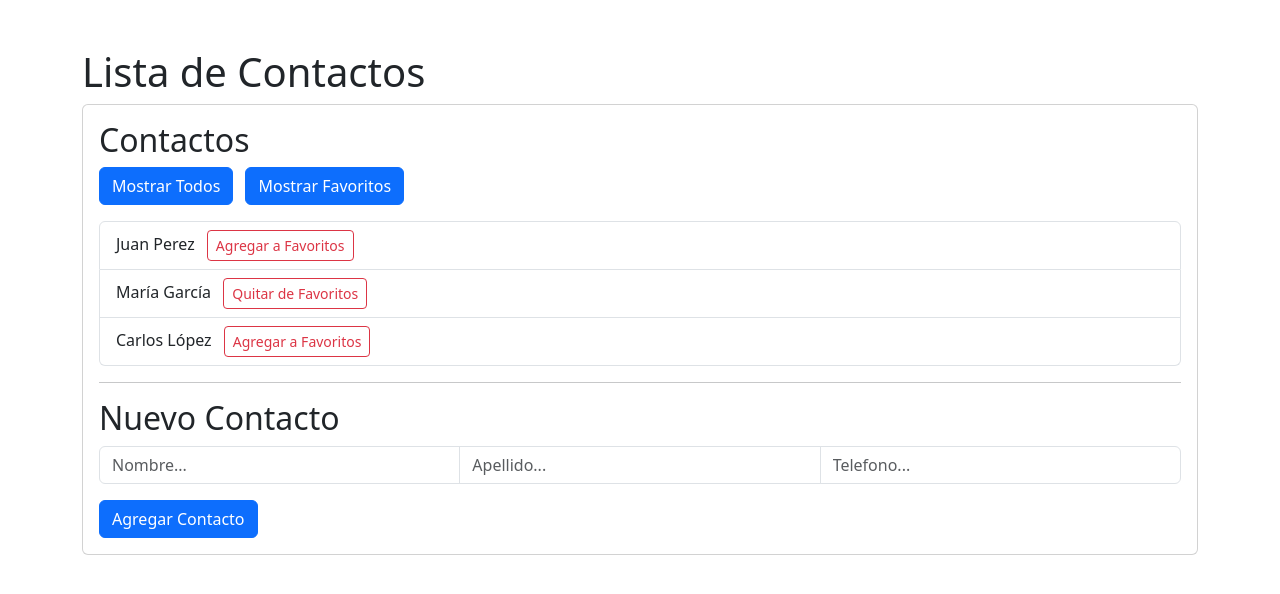
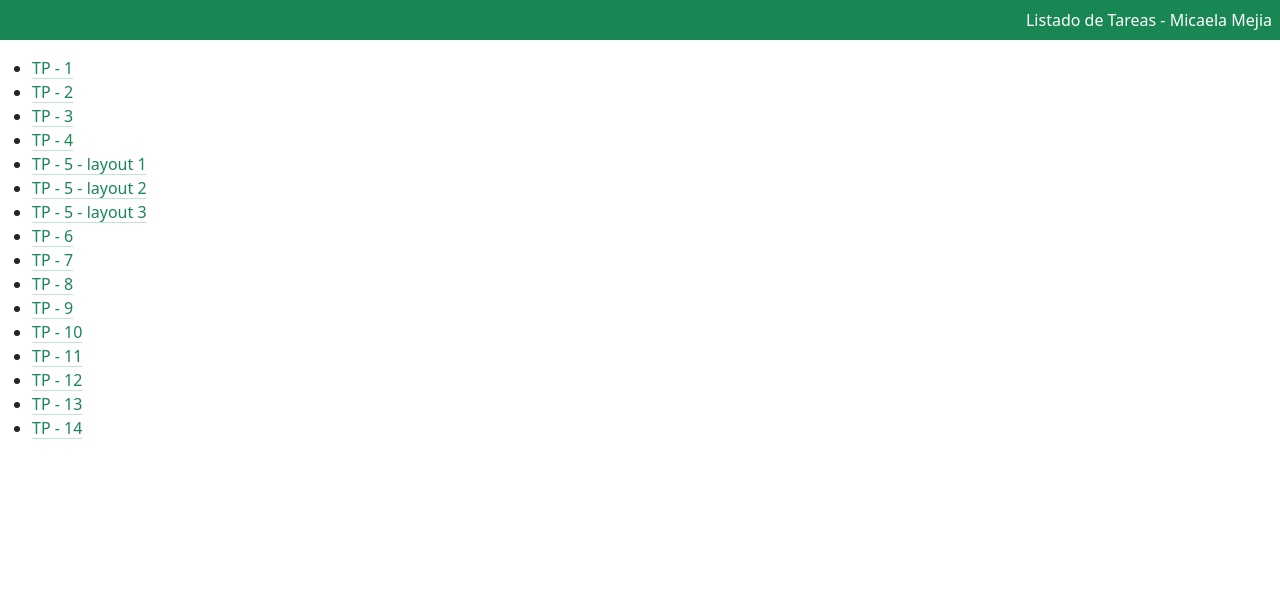
Before and after one commit to MicaelaMejiaVargas/plataformas-moviles-entregas, a plain HTML site: page tp-13/index.html in a window 1280 px wide. Drawn offline with nearby package versions, Linux system fonts and the light colour scheme.

Commit message:
Add files via upload

```diff
--- a/tp-13/index.html
+++ b/tp-13/index.html
@@ -1,115 +1,32 @@
 <!DOCTYPE html>
-<html>
+<html lang="en">
 <head>
-    <meta charset="utf-8">
-    <meta name="viewport" content="width=device-width, initial-scale=1">
-    <title>Lista de Contactos - DOM y JavaScript</title>
-    <link href="https://cdn.jsdelivr.net/npm/bootstrap@5.3.1/dist/css/bootstrap.min.css" rel="stylesheet" integrity="sha384-4bw+/aepP/YC94hEpVNVgiZdgIC5+VKNBQNGCHeKRQN+PtmoHDEXuppvnDJzQIu9" crossorigin="anonymous">
+    <meta charset="UTF-8">
+    <meta name="viewport" content="width=device-width, initial-scale=1.0">
+     <link href="https://cdn.jsdelivr.net/npm/bootstrap@5.3.3/dist/css/bootstrap.min.css" rel="stylesheet" integrity="sha384-QWTKZyjpPEjISv5WaRU9OFeRpok6YctnYmDr5pNlyT2bRjXh0JMhjY6hW+ALEwIH" crossorigin="anonymous">
+    <title>Inicio</title>
 </head>
 <body>
-    <div class="container my-1 my-sm-2 my-md-4 my-lg-5">
-        <h1>Lista de Contactos</h1>
-        <div class="card">
-            <div class="card-body">
-                <h2>Contactos</h2>
-
-                <div>
-                    <button class="btn btn-primary mb-3" id="btnMostrarTodos">Mostrar Todos</button>
-                    <button class="btn btn-primary mb-3 ms-2" id="btnMostrarFavoritos">Mostrar Favoritos</button>
-                </div>
-
-                <ul id="lista-contactos" class="list-group"></ul>
-
-                <hr class="hr">
-
-                <h2>Nuevo Contacto</h2>
-                <form id="form-contacto">
-                    <div class="input-group mb-3">
-                        <input type="text" class="form-control" name="nombre" id="input-nombre" placeholder="Nombre..." aria-label="Nombre">
-                        <input type="text" class="form-control" name="apellido" id="input-apellido" placeholder="Apellido..." aria-label="Apellido">
-                        <input type="number" class="form-control" name="telefono" id="input-telefono" placeholder="Telefono..." aria-label="Telefono">
-                    </div>
-                    <button class="btn btn-primary" type="submit">Agregar Contacto</button>
-                </form>
-            </div>
-        </div>
+    <div>
+        <p class="bg-success p-2 text-white bg-opacity-90 text-end">Listado de Tareas - Micaela Mejia</p>
+        <ul>
+            <li><a href="tp-1/" class="link-success link-offset-2 link-underline-opacity-25 link-underline-opacity-100-hover">TP - 1</a></li>
+            <li><a href="tp-2/" class="link-success link-offset-2 link-underline-opacity-25 link-underline-opacity-100-hover">TP - 2</a></li>
+            <li><a href="tp-3/" class="link-success link-offset-2 link-underline-opacity-25 link-underline-opacity-100-hover">TP - 3</a></li>
+            <li><a href="tp-4/" class="link-success link-offset-2 link-underline-opacity-25 link-underline-opacity-100-hover">TP - 4</a></li>
+            <li><a href="tp-5/layout-1.html" class="link-success link-offset-2 link-underline-opacity-25 link-underline-opacity-100-hover">TP - 5 - layout 1</a></li>
+            <li><a href="tp-5/layout-2.html" class="link-success link-offset-2 link-underline-opacity-25 link-underline-opacity-100-hover">TP - 5 - layout 2</a></li>
+            <li><a href="tp-5/layout-3.html" class="link-success link-offset-2 link-underline-opacity-25 link-underline-opacity-100-hover">TP - 5 - layout 3</a></li>
+            <li><a href="tp-6/" class="link-success link-offset-2 link-underline-opacity-25 link-underline-opacity-100-hover">TP - 6</a></li>
+            <li><a href="tp-7/" class="link-success link-offset-2 link-underline-opacity-25 link-underline-opacity-100-hover">TP - 7</a></li>
+            <li><a href="tp-8/" class="link-success link-offset-2 link-underline-opacity-25 link-underline-opacity-100-hover">TP - 8</a></li>
+            <li><a href="tp-9/" class="link-success link-offset-2 link-underline-opacity-25 link-underline-opacity-100-hover">TP - 9</a></li>
+            <li><a href="tp-10/" class="link-success link-offset-2 link-underline-opacity-25 link-underline-opacity-100-hover">TP - 10</a></li>
+            <li><a href="tp-11/" class="link-success link-offset-2 link-underline-opacity-25 link-underline-opacity-100-hover">TP - 11</a></li>
+            <li><a href="tp-12/" class="link-success link-offset-2 link-underline-opacity-25 link-underline-opacity-100-hover">TP - 12</a></li>
+            <li><a href="tp-13/" class="link-success link-offset-2 link-underline-opacity-25 link-underline-opacity-100-hover">TP - 13</a></li>
+            <li><a href="tp-14/" class="link-success link-offset-2 link-underline-opacity-25 link-underline-opacity-100-hover">TP - 14</a></li>
+        </ul>
     </div>
-
-    <script src="https://cdn.jsdelivr.net/npm/bootstrap@5.3.1/dist/js/bootstrap.bundle.min.js" integrity="sha384-HwwvtgBNo3bZJJLYd8oVXjrBZt8cqVSpeBNS5n7C8IVInixGAoxmnlMuBnhbgrkm" crossorigin="anonymous"></script>
-    <script type="text/javascript">
-        let contactos = [
-            { nombre: 'Juan', apellido: 'Perez', telefono: "", favorito: false },
-            { nombre: 'María', apellido: 'García', telefono: "", favorito: true },
-            { nombre: 'Carlos', apellido: 'López', telefono: "", favorito: false }
-        ];
-
-        const listaContactos = document.getElementById('lista-contactos');
-        const formContacto = document.getElementById('form-contacto');
-        const btnMostrarTodos = document.getElementById('btnMostrarTodos');
-        const btnMostrarFavoritos = document.getElementById('btnMostrarFavoritos');
-
-        // Función para agregar un nuevo contacto
-        function agregarContacto(nombre, apellido, telefono) {
-            const nuevoContacto = { nombre, apellido, telefono, favorito: false };
-            contactos.push(nuevoContacto);
-            mostrarListado();
-        }
-
-        // Función para mostrar la lista de contactos en el DOM
-        function mostrarListado() {
-            listaContactos.innerHTML = '';
-
-            contactos.forEach((contacto, index) => {
-                const li = document.createElement('li');
-                li.className = 'list-group-item';
-
-                const contenido = `
-                    <span>${contacto.nombre} ${contacto.apellido} ${contacto.telefono}</span>
-                    <button class="btn btn-outline-danger btn-sm ms-2" onclick="toggleFavorito(${index})">
-                        ${contacto.favorito ? 'Quitar de Favoritos' : 'Agregar a Favoritos'}
-                    </button>
-                `;
-
-                li.innerHTML = contenido;
-                listaContactos.appendChild(li);
-            });
-        }
-
-        // Función para cambiar el estado de favorito de un contacto
-        function toggleFavorito(index) {
-            contactos[index].favorito = !contactos[index].favorito;
-            mostrarListado();
-        }
-
-        // Función para mostrar solo los contactos favoritos
-        function mostrarSoloFavoritos() {
-            const favoritos = contactos.filter(contacto => contacto.favorito);
-            listaContactos.innerHTML = '';
-
-            favoritos.forEach(contacto => {
-                const li = document.createElement('li');
-                li.className = 'list-group-item';
-                li.textContent = `${contacto.nombre} ${contacto.apellido} ${contacto.telefono}`;
-                listaContactos.appendChild(li);
-            });
-        }
-
-        // Evento para el formulario de agregar contacto
-        formContacto.addEventListener('submit', function(event) {
-            event.preventDefault();
-            const nombre = document.getElementById('input-nombre').value;
-            const apellido = document.getElementById('input-apellido').value;
-            const telefono = document.getElementById('input-telefono').value;
-            agregarContacto(nombre, apellido, telefono);
-            formContacto.reset();
-        });
-
-        // Eventos para mostrar todos los contactos y solo los favoritos
-        btnMostrarTodos.addEventListener('click', mostrarListado);
-        btnMostrarFavoritos.addEventListener('click', mostrarSoloFavoritos);
-
-        // Mostrar lista inicial al cargar la página
-        mostrarListado();
-    </script>
 </body>
 </html>
```
